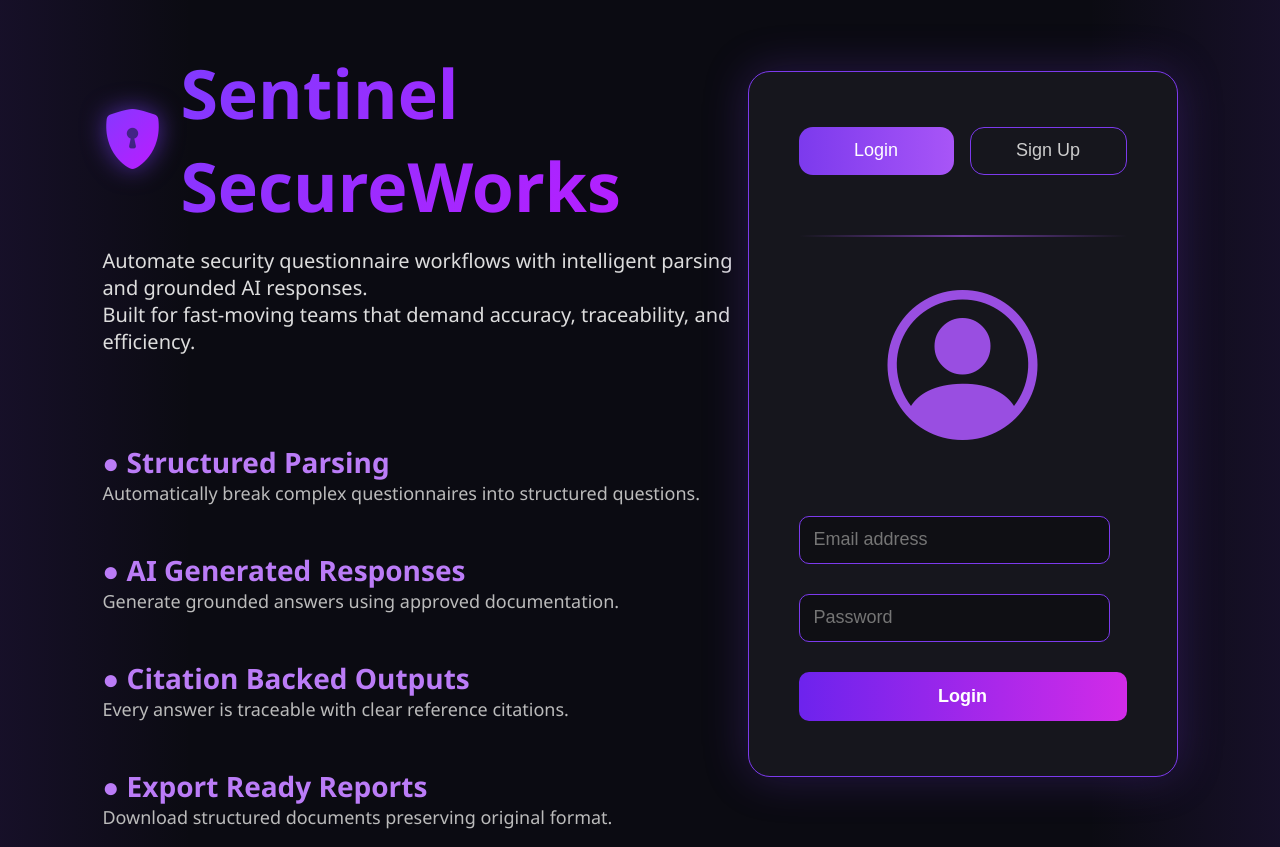
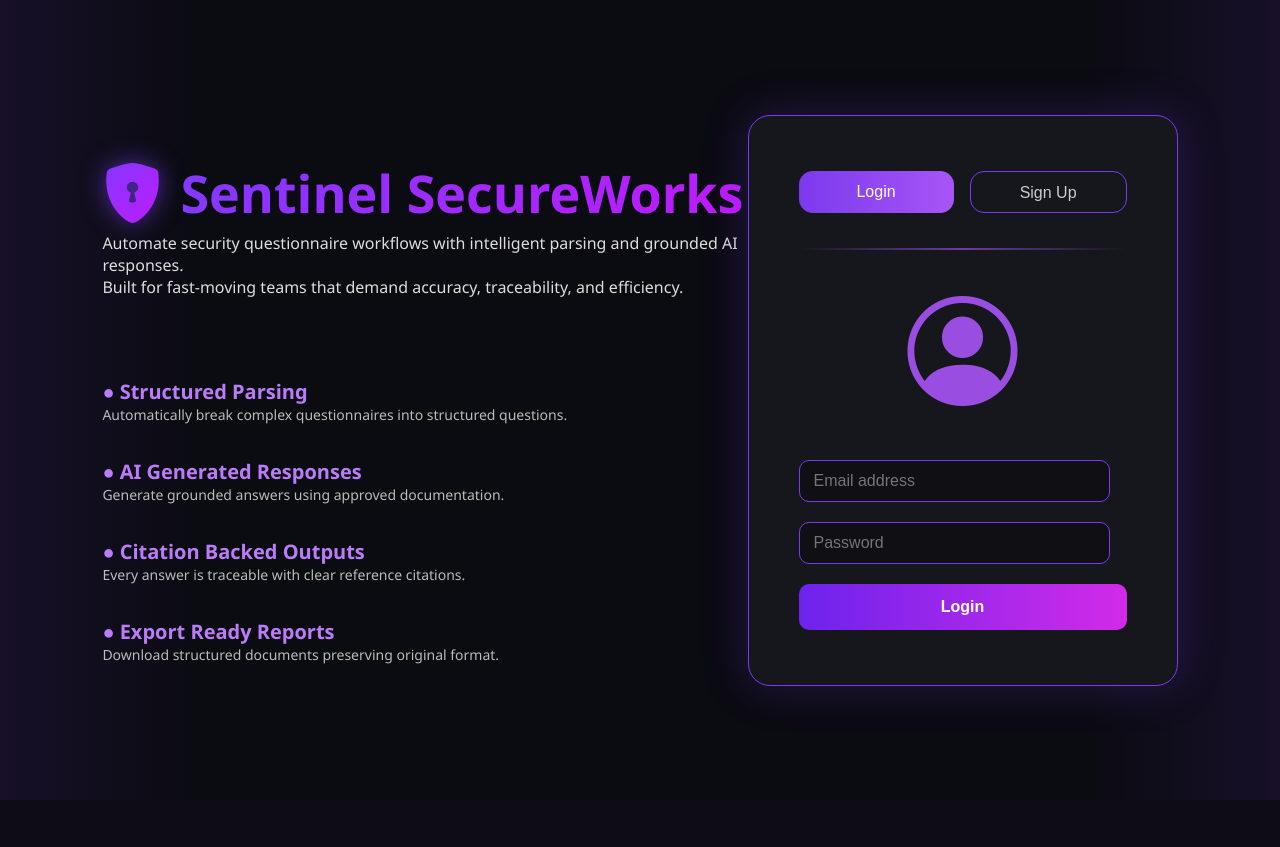
Before and after one commit to LEADisDEAD/Sentinel-SecureWorks, a FastAPI app: page /auth in a window 1280 px wide. After the commit the page ends 800 px from the top, so only its background shows below. Run offline with FastAPI, Linux system fonts and the light colour scheme.

Commit message:
Fixed ratios

```diff
--- a/app/static/dashboard.css
+++ b/app/static/dashboard.css
@@ -3,6 +3,7 @@
 * {
     box-sizing: border-box;
 }
+
 
 body {
     background:
@@ -320,7 +321,7 @@ body {
 }
 
 .auth-title {
-    font-size: 58px;
+    font-size: 46px;
     font-weight: 700;
     margin-top: 10px;
     margin-bottom: 0px;
@@ -330,7 +331,7 @@ body {
 }
 
 .auth-subtitle {
-    font-size: 20px;
+    font-size: 16px;
     color: #dddddd;
     margin-bottom: 60px;
     margin-top: -30px;
@@ -343,12 +344,12 @@ body {
 .feature h3 {
     color: #bb7cf7;
     margin-bottom: 0px;
-    font-size: 28px;
+    font-size: 20px;
 }
 
 .feature p {
     color: #bbb;
-    font-size: 18px;
+    font-size: 14px;
     margin-top: 0px;
 }
 
@@ -362,7 +363,7 @@ body {
 .auth-card {
     width: 100%;
     max-width: 520px;
-    min-height: 500px;              /* fixed taller card */
+    min-height: 450px;              /* fixed taller card */
     padding: 55px 50px;
     background: #16161d;
     border: 1px solid #7c3aed;
@@ -382,7 +383,7 @@ body {
 }
 
 .form-fields {
-    margin-top: 50px;
+    margin-top: 35px;
 
 }
 
@@ -390,17 +391,17 @@ body {
 .auth-toggle {
     display: flex;
     gap: 16px;
-    margin-bottom: 35px;
+    margin-bottom: 10px;
 }
 
 .auth-toggle button {
     flex: 1;
-    height: 48px;
+    height: 42px;
     border-radius: 14px;
     border: 1px solid #7c3aed;
     background: transparent;
     color: #ccc;
-    font-size: 18px;
+    font-size: 16px;
     font-weight: 500;
 }
 
@@ -414,13 +415,13 @@ body {
 .auth-card input {
     width: 95%;
     padding: 14px;
-    margin-bottom: 30px;
-    height: 48px;
+    margin-bottom: 20px;
+    height: 42px;
     background: #0f0f14;
     border: 1px solid #7c3aed;
     border-radius: 10px;
     color: white;
-    font-size: 18px;
+    font-size: 16px;
 
 
 }
@@ -434,7 +435,7 @@ body {
     border-radius: 10px;
     color: white;
     font-weight: 600;
-    font-size: 18px;
+    font-size: 16px;
     cursor: pointer;
     transition: 0.2s ease;
 
@@ -453,7 +454,7 @@ body {
 }
 
 .auth-illustration i {
-    font-size: 150px;
+    font-size: 110px;
     color: #a855f7;
     opacity: 0.9;
 }
@@ -498,7 +499,7 @@ body {
     transition: 0.2s ease;
     height: 60px;
     /* width: 150px; */
-    font-size: 20px;
+    font-size: 16px;
 }
 
 .tab-btn.active {
@@ -585,7 +586,7 @@ body {
     filter: drop-shadow(0 0 12px rgba(123, 63, 255, 0.6));
 }
 .brand-title {
-    font-size: 68px;
+    font-size: 52px;
     font-weight: 700;
     background: linear-gradient(135deg, #7f3bff, #c218ff);
     -webkit-background-clip: text;
```
